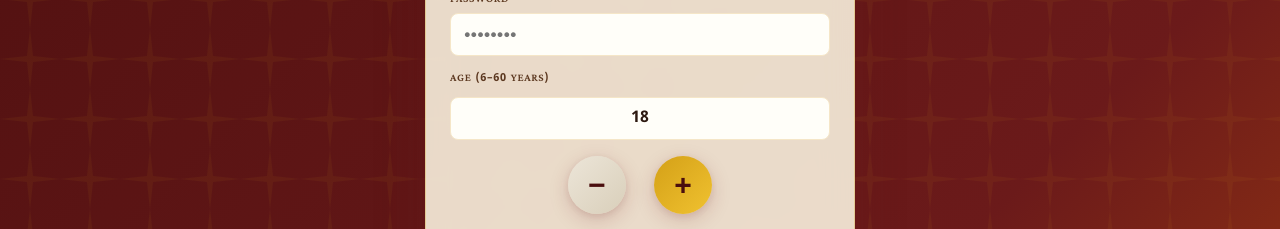
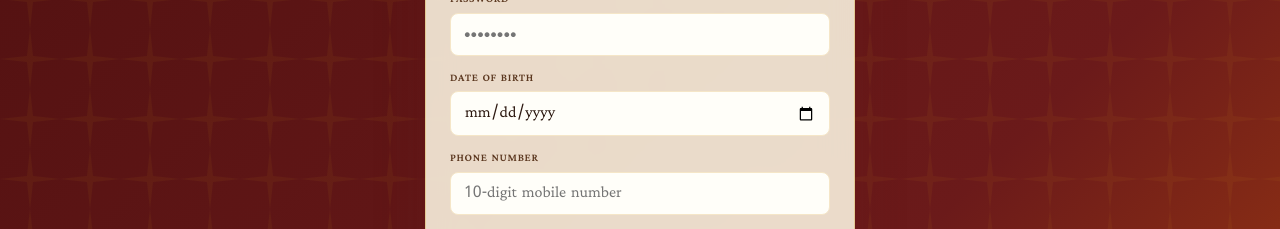
Before and after one commit to NirgunAsDev/guruvandanam-jainam-parivar, a React (Vite) app in the folder client/: page /register in a window 1280 px wide. Shown: the part 571-800 px from the top of the page. Built offline with nearby package versions, Linux system fonts and the light colour scheme; no server answers.

Commit message:
Restore Date of Birth field, add live age counter alongside it
Registration collects DOB again as requested; a computed "Age: X years"
hint now shows next to it (flagging out-of-range values), on top of
the existing min/max date bounds and the 6-60 validation on submit.

```diff
--- a/client/src/pages/AuthPage.jsx
+++ b/client/src/pages/AuthPage.jsx
@@ -19,6 +19,16 @@ import guruvandanamLogo from '../assets/guruvandanam-logo.png';
 const T = t['en'];
 const MIN_AGE = 6;
 const MAX_AGE = 60;
+
+function calcAge(dob) {
+  if (!dob) return null;
+  const today = new Date();
+  const birth = new Date(dob);
+  let age = today.getFullYear() - birth.getFullYear();
+  const m = today.getMonth() - birth.getMonth();
+  if (m < 0 || (m === 0 && today.getDate() < birth.getDate())) age--;
+  return age;
+}
 
 function ForgotPasswordForm({ onBack }) {
   const [email, setEmail] = useState('');
@@ -67,7 +77,7 @@ export default function AuthPage({ mode }) {
   const navigate = useNavigate();
   const isLogin = mode === 'login';
 
-  const [form, setForm] = useState({ name: '', email: '', password: '', age: 18, phone: '', address: '', city: '', state: '', zipcode: '', sangh_name: '', mahatma_name: '', mahatma_thana: '' });
+  const [form, setForm] = useState({ name: '', email: '', password: '', dob: '', phone: '', address: '', city: '', state: '', zipcode: '', sangh_name: '', mahatma_name: '', mahatma_thana: '' });
   const [error, setError] = useState('');
   const [loading, setLoading] = useState(false);
   const [showForgot, setShowForgot] = useState(false);
@@ -87,36 +97,20 @@ export default function AuthPage({ mode }) {
     setForm(f => ({ ...f, phone: val }));
   }
 
-  function handleAgeChange(e) {
-    const v = e.target.value;
-    setForm(f => ({ ...f, age: v === '' ? '' : Math.min(MAX_AGE, Math.max(MIN_AGE, parseInt(v) || MIN_AGE)) }));
-  }
-
-  function handleAgeBlur() {
-    setForm(f => ({ ...f, age: f.age === '' ? MIN_AGE : f.age }));
-  }
-
-  function handleAgeIncrement() {
-    setForm(f => ({ ...f, age: Math.min(MAX_AGE, (f.age || MIN_AGE) + 1) }));
-  }
-
-  function handleAgeDecrement() {
-    setForm(f => ({ ...f, age: Math.max(MIN_AGE, (f.age || MIN_AGE) - 1) }));
-  }
-
   async function handleSubmit(e) {
     e.preventDefault();
     setError('');
     setLoading(true);
     try {
-      if (!isLogin && (form.age < MIN_AGE || form.age > MAX_AGE)) {
+      const age = calcAge(form.dob);
+      if (!isLogin && (age === null || age < MIN_AGE || age > MAX_AGE)) {
         setError(`Age must be between ${MIN_AGE} and ${MAX_AGE}.`);
         setLoading(false);
         return;
       }
       const data = isLogin
         ? await api.login({ email: form.email, password: form.password })
-        : await api.register({ name: form.name, email: form.email, password: form.password, age: form.age, phone: form.phone, address: form.address, city: form.city, state: form.state, zipcode: form.zipcode, sangh_name: form.sangh_name, mahatma_name: form.mahatma_name, mahatma_thana: form.mahatma_thana });
+        : await api.register({ name: form.name, email: form.email, password: form.password, age, phone: form.phone, address: form.address, city: form.city, state: form.state, zipcode: form.zipcode, sangh_name: form.sangh_name, mahatma_name: form.mahatma_name, mahatma_thana: form.mahatma_thana });
       login(data.user, data.token);
       navigate(!data.user.phone ? '/account' : '/landing');
     } catch (err) {
@@ -125,6 +119,21 @@ export default function AuthPage({ mode }) {
       setLoading(false);
     }
   }
+
+  // Max DOB: must be at least MIN_AGE years old
+  const maxDob = (() => {
+    const d = new Date();
+    d.setFullYear(d.getFullYear() - MIN_AGE);
+    return d.toISOString().split('T')[0];
+  })();
+  // Min DOB: must be at most MAX_AGE years old
+  const minDob = (() => {
+    const d = new Date();
+    d.setFullYear(d.getFullYear() - MAX_AGE);
+    return d.toISOString().split('T')[0];
+  })();
+  const computedAge = calcAge(form.dob);
+  const ageOutOfRange = computedAge !== null && (computedAge < MIN_AGE || computedAge > MAX_AGE);
 
   return (
     <div className="auth-page">
@@ -178,39 +187,13 @@ export default function AuthPage({ mode }) {
             </div>
             {!isLogin && (
               <div className="form-group">
-                <label>Age ({MIN_AGE}–{MAX_AGE} years)</label>
-                <div className="counter-stepper">
-                  <input
-                    type="number"
-                    className="counter-value-input"
-                    min={MIN_AGE}
-                    max={MAX_AGE}
-                    value={form.age}
-                    onChange={handleAgeChange}
-                    onBlur={handleAgeBlur}
-                    required
-                  />
-                  <div className="counter-btn-row">
-                    <button
-                      type="button"
-                      className="counter-btn counter-btn--minus"
-                      onClick={handleAgeDecrement}
-                      disabled={form.age <= MIN_AGE}
-                      aria-label="Decrease age"
-                    >
-                      −
-                    </button>
-                    <button
-                      type="button"
-                      className="counter-btn counter-btn--plus"
-                      onClick={handleAgeIncrement}
-                      disabled={form.age >= MAX_AGE}
-                      aria-label="Increase age"
-                    >
-                      +
-                    </button>
-                  </div>
-                </div>
+                <label>Date of Birth</label>
+                <input type="date" name="dob" value={form.dob} onChange={handleChange} min={minDob} max={maxDob} required />
+                {form.dob && (
+                  <span className="field-hint" style={ageOutOfRange ? { color: 'var(--danger, #ef4444)' } : undefined}>
+                    Age: {computedAge} years{ageOutOfRange ? ` (must be ${MIN_AGE}–${MAX_AGE})` : ''}
+                  </span>
+                )}
               </div>
             )}
             {!isLogin && (
```
